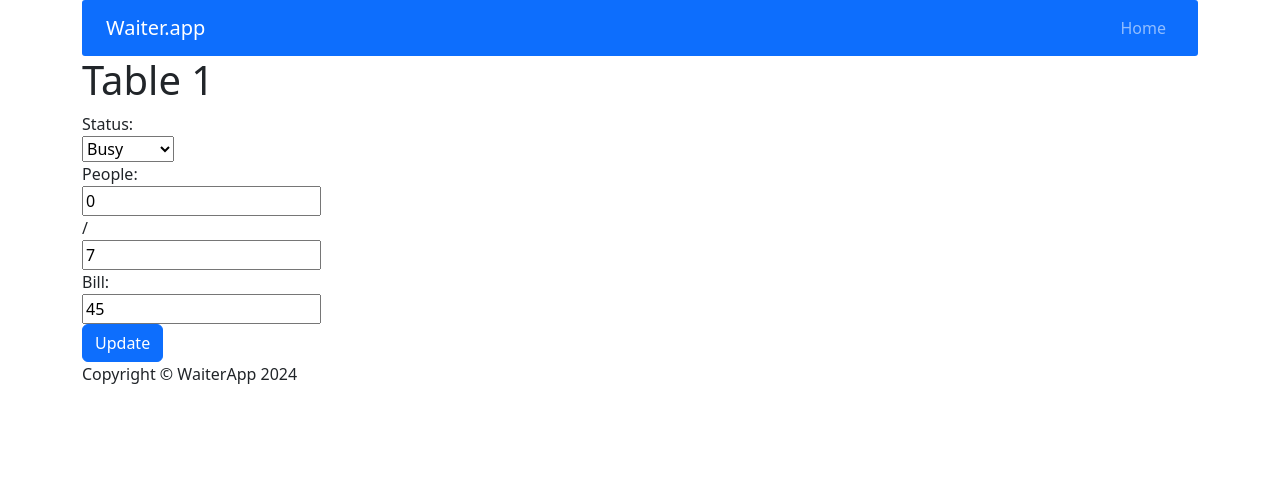
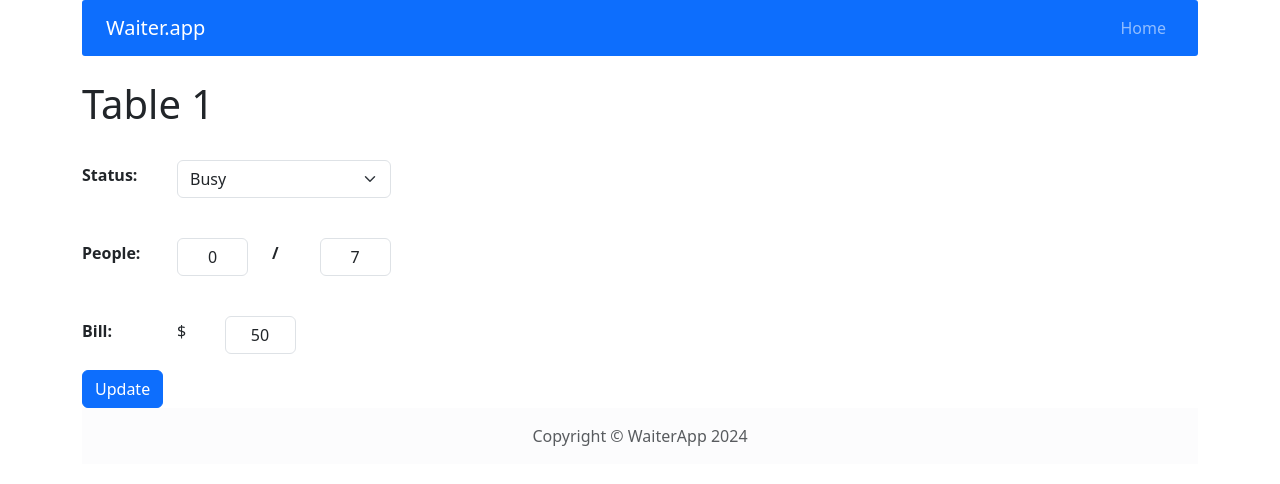
Before and after one commit to Jaszmijee/react-pizzeria-waiter-service, a React (Create React App) app: page /table/1 in a window 1280 px wide. Shown: the top 484 px of the page. Built offline with nearby package versions, Linux system fonts and the light colour scheme; data requests are answered from the project's data file.

Commit message:
add styling

```diff
--- a/public/server/db.json
+++ b/public/server/db.json
@@ -6,7 +6,7 @@
       "status": "Busy",
       "peoplePresent": "0",
       "peopleMax": "7",
-      "bill": "45"
+      "bill": "50"
     },
     {
       "id": "2",
--- a/src/App.js
+++ b/src/App.js
@@ -5,10 +5,11 @@ import Table from "./components/pages/Table/Table";
 import {useDispatch, useSelector} from "react-redux";
 import {fetchTablesFromServer, getAllTables} from "./redux/tablesRedux";
 import {useEffect} from "react";
-import Footer from "./components/views/Footer/Footer";
+
 
 import {Container} from "react-bootstrap";
 import Header from "./components/views/Header/Header";
+import Footer from "./components/views/Footer/Footer";
 
 const App = () => {
 
--- a/src/components/common/SelectInput/SelectInput.js
+++ b/src/components/common/SelectInput/SelectInput.js
@@ -1,14 +1,49 @@
-const SelectInput = props => {
+// import { Form } from 'react-bootstrap';
+//
+//
+// const SelectInput = props => {
+//     return (
+//         <Form.Select>
+//             name={props.name}
+//             value={props.value}
+//             onChange={props.onChange}
+//             {/*<select name={props.name} value={props.value} onChange={props.onChange}>*/}
+//                 {props.options.map(option => (
+//                     <option key={option.value} value={option.value}>
+//                         {option.label}
+//                     </option>
+//                 ))}
+//             {/*</select>*/}
+//         </Form.Select>
+//     );
+// };
+//
+// export default SelectInput;
+
+
+import React from "react";
+import { Form, Col } from "react-bootstrap";
+
+const SelectInput = ({ label, name, value, onChange, options }) => {
     return (
-        <div>
-            <select name={props.name} value={props.value} onChange={props.onChange}>
-                {props.options.map(option => (
-                    <option key={option.value} value={option.value}>
-                        {option.label}
-                    </option>
-                ))}
-            </select>
-        </div>
+        <Form.Group as={Form.Row} className="mb-3" controlId={name}>
+            <Form.Label column sm={1}>
+                {label}
+            </Form.Label>
+            <Col sm={4}>
+                <Form.Select
+                    name={name}
+                    value={value}
+                    onChange={onChange}
+                >
+                    {options.map(option => (
+                        <option key={option.value} value={option.value}>
+                            {option.label}
+                        </option>
+                    ))}
+                </Form.Select>
+            </Col>
+        </Form.Group>
     );
 };
 
--- a/src/components/common/TextInput/TextInput.js
+++ b/src/components/common/TextInput/TextInput.js
@@ -1,14 +1,22 @@
-const TextInput = (props) => {
+import React from "react";
+import { Form, Col } from "react-bootstrap";
+import styles from './TextInput.modules.scss';
+
+const TextInput = ({ label, name, value, onChange }) => {
     return (
-        <div>
-            <label>{props.children}</label>
-            <input
-                name={props.name}
-                value={props.value}
-                onChange={props.onChange}
-                type="text"
-            />
-        </div>
+        <Form.Group as={Form.Row} className="mb-3" controlId={name}>
+            <Form.Label >
+                {label}
+            </Form.Label>
+            <Col >
+                <Form.Control className="textForm"
+                    name={name}
+                    value={value}
+                    onChange={onChange}
+                    type="text"
+                />
+            </Col>
+        </Form.Group>
     );
 };
 
--- /dev/null
+++ b/src/components/common/TextInput/TextInput.modules.scss
@@ -0,0 +1,3 @@
+input.textForm {
+  text-align: center;
+}
--- a/src/components/features/TableForm/TableForm.js
+++ b/src/components/features/TableForm/TableForm.js
@@ -1,10 +1,11 @@
 import React, {useState} from "react";
 import {useDispatch} from "react-redux";
+import {Form, Button, Col, Row} from "react-bootstrap";
 import TextInput from "../../common/TextInput/TextInput";
+import SelectInput from "../../common/SelectInput/SelectInput";
 import {updateTableRequest} from "../../../redux/tablesRedux";
-import SelectInput from "../../common/SelectInput/SelectInput";
 import {isStatusBusy, isTableTooSmall, isValidNumericInput} from "../utils/validations";
-import {Button} from "react-bootstrap";
+import styles from "./TableForm.modules.scss"
 
 const TableForm = ({table}) => {
     const dispatch = useDispatch();
@@ -15,6 +16,7 @@ const TableForm = ({table}) => {
         peopleMax: table.peopleMax,
         bill: table.bill,
     });
+
 
     const handleInputChange = (e) => {
         const {name, value} = e.target;
@@ -48,7 +50,7 @@ const TableForm = ({table}) => {
             name: table.name,
             ...formData,
         };
-        dispatch(updateTableRequest(updatedTableData))
+        dispatch(updateTableRequest(updatedTableData));
     };
 
     const statusOptions = [
@@ -59,40 +61,76 @@ const TableForm = ({table}) => {
     ];
 
     return (
-        <form onSubmit={handleSubmit}>
-            <span>Status: </span>
+        <Form onSubmit={handleSubmit}>
+            <Form.Group as={Row} controlId="status" className="inputForm">
+                <Form.Label column sm={1} className="fw-bold">
+                    Status:
+                </Form.Label>
+                <Col sm={7}>
                     <SelectInput
-                label="Status:"
+                        label=""
+                        name="status"
                         value={formData.status}
                         onChange={handleInputChange}
-                name="status"
                         options={statusOptions}
                     />
-            <div>
-                <span>People: </span>
+                </Col>
+            </Form.Group>
+
+            <Form.Group as={Row} controlId="peopleInputs" className="inputForm">
+                <Col sm={6}>
+                    <Form.Group as={Row} controlId="peopleInputs" className="inputForm">
+                        <Form.Label column sm={2} className="fw-bold">
+                            People:
+                        </Form.Label>
+                        <Col sm={2}>
                             <TextInput
+                                label=""
                                 name="peoplePresent"
                                 value={formData.peoplePresent}
                                 onChange={handleInputChange}
                             />
-                <span>/ </span>
+                        </Col>
+                        <Form.Label column sm={1} className="fw-bold">
+                            /
+                        </Form.Label>
+                        <Col sm={2}>
                             <TextInput
+                                label=""
                                 name="peopleMax"
                                 value={formData.peopleMax}
                                 onChange={handleInputChange}
                             />
-            </div>
-            {isStatusBusy(formData.status) && (<div>
-                <span>Bill: </span>
+                        </Col>
+                    </Form.Group>
+                </Col>
+            </Form.Group>
+
+            {isStatusBusy(formData.status) && (
+                <Form.Group as={Row} controlId="bill" className="inputForm">
+                    <Col sm={6}>
+                        <Form.Group as={Row} controlId="bill" className="inputForm">
+                    <Form.Label column sm={2} className="fw-bold">
+                        Bill:
+                    </Form.Label>
+                    <Col sm={1}>$</Col>
+                    <Col sm={2}>
                         <TextInput
+                            label=""
                             name="bill"
                             value={formData.bill}
                             onChange={handleInputChange}
                         />
-            </div>)}
-            <Button type="submit">Update</Button>
-            {/*<CustomButton type="submit">Update</CustomButton>*/}
-        </form>
+                    </Col>
+                        </Form.Group>
+                    </Col>
+                </Form.Group>
+            )}
+
+            <Button variant="primary" type="submit">
+                Update
+            </Button>
+        </Form>
     );
 };
 
--- /dev/null
+++ b/src/components/features/TableForm/TableForm.modules.scss
@@ -0,0 +1,3 @@
+.row.inputForm {
+  align-items: center;
+}
--- a/src/components/pages/Table/Table.js
+++ b/src/components/pages/Table/Table.js
@@ -13,7 +13,7 @@ const Table =  () => {
 
     return (
         <div>
-            <h1>{table.name}</h1>
+            <h1 className="mt-4">{table.name}</h1>
             <TableForm table={table} />
         </div>
     );
--- a/src/components/views/Footer/Footer.js
+++ b/src/components/views/Footer/Footer.js
@@ -1,9 +1,16 @@
+import {Row} from "react-bootstrap";
+
 const Footer = () => {
     return (
-        <div>
-            Copyright &copy; WaiterApp 2024
-        </div>
-    )
-}
+        <footer className="bg-light-subtle text-muted">
+                <Row>
+                    <div className="col-12 text-center py-3">
+                        Copyright &copy; WaiterApp 2024
+                    </div>
+                </Row>
+
+        </footer>
+    );
+};
 
 export default Footer;
```
Also changed, not shown: src/components/common/Button/Button.js (deleted, +0 -18 lines), src/components/views/TableList/TableList.js (+1 -93 lines). Lines whose indentation alone changed are shown as unchanged.
